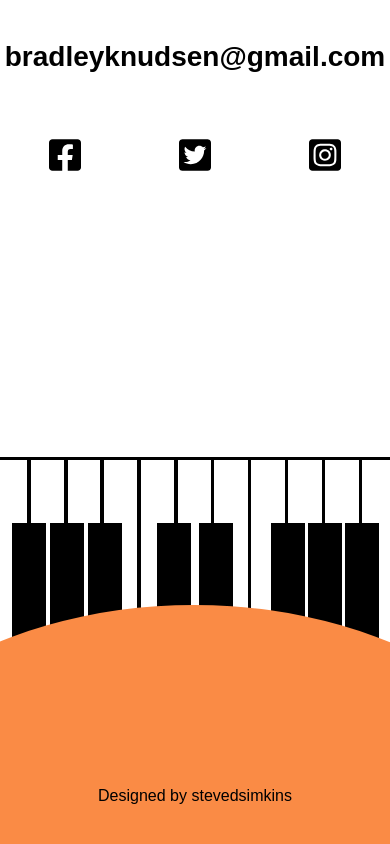
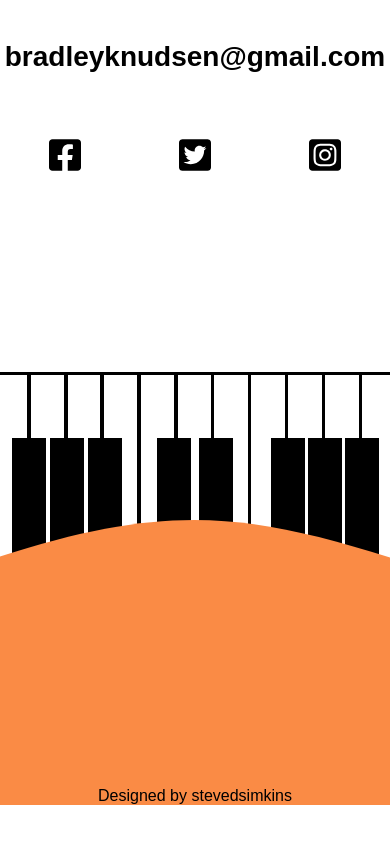
Before and after one commit to stevedsimkins/bradleyknudsen, a React (Create React App) app: page / in a window 390 px wide. Shown: the part 2655-3499 px from the top of the page. After the commit the page ends 3460 px from the top, so only its background shows below. Built offline with nearby package versions, Linux system fonts and the light colour scheme; a web font is replaced by a local one.

Commit message:
fixed bottom vector for mobile

```diff
--- a/src/components/bradley/Footer.jsx
+++ b/src/components/bradley/Footer.jsx
@@ -1,11 +1,12 @@
 import React from "react";
 import styled from "styled-components";
-import bottomVector from "../../assets/bradleyBottomVector.svg";
+import bottomVectorMobile from "../../assets/bradleyBottomVectorMobile.svg";
+
 
 const Footer = () => {
   return (
     <FooterContainer>
-      <FooterVector src={bottomVector} alt="graphic" />
+      <FooterVector src={bottomVectorMobile} alt="graphic" />
       <p>Designed by stevedsimkins</p>
     </FooterContainer>
   )
@@ -30,18 +31,8 @@ const FooterContainer = styled.div`
 
 const FooterVector = styled.img`
   position: absolute;
-  bottom: -20%;
   width: 100%;
-  object-fit: contain;
-  @media(min-width: 700px){
-    bottom: -50%;
-  }
-  @media(min-width: 900px){
-    bottom: -70%;
-  }
-  @media(min-width:1100px){
-    bottom: -120vh;
-  }
+  bottom: 0;
 `;
 
 const FooterText = styled.p`
```
Also changed, not shown: src/assets/bradleyBottomVectorMobile.svg (added).
